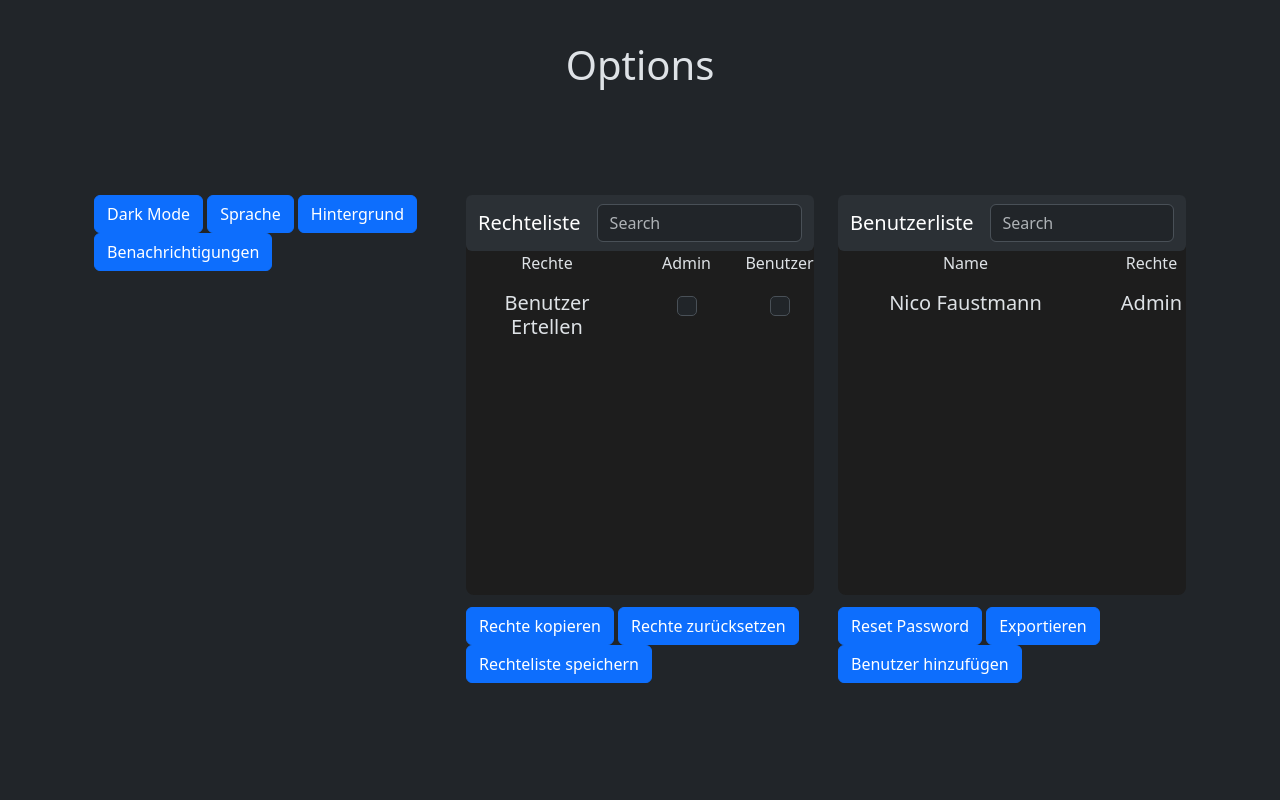
After one commit to febe3d/C.I.S., a Flask app: template templates/options.html in a window 1280 px wide. The commit adds this page. Run offline with Flask 3, Linux system fonts and the light colour scheme; the template is opened without the code that fills it, so the values that code supplies are empty.

Commit message:
options-page

```diff
--- a/static/css/styles.css
+++ b/static/css/styles.css
@@ -36,3 +36,16 @@ body {
         height: 100vh;
         margin: 0px;
     }
+
+    .header-centered{
+        text-align: center;
+        margin-top: 20px;
+        margin-bottom: 10px;
+    }
+
+    .internalizedlist{
+        height: 50vh;
+        background-color: rgb(29, 29, 29);
+        margin-bottom: 12px;
+        border-radius: 8px
+    }
--- /dev/null
+++ b/templates/options.html
@@ -0,0 +1,91 @@
+<!DOCTYPE html>
+<html lang="en" data-bs-theme="dark">
+  <head>
+    <meta charset="UTF-8" />
+    <meta
+      name="viewport"
+      content="width=device-width, initial-scale=1, shrink-to-fit=no"
+    />
+    <link href="https://cdn.jsdelivr.net/npm/bootstrap@5.3.2/dist/css/bootstrap.min.css" rel="stylesheet" integrity="sha384-T3c6CoIi6uLrA9TneNEoa7RxnatzjcDSCmG1MXxSR1GAsXEV/Dwwykc2MPK8M2HN" crossorigin="anonymous">
+    <link rel="stylesheet" type="text/css" href="../static/css/styles.css" />
+    <title>C.I.S. Corruption Detection</title>
+  </head>
+  <body>
+    <script src="https://cdn.jsdelivr.net/npm/bootstrap@5.3.2/dist/js/bootstrap.bundle.min.js" integrity="sha384-C6RzsynM9kWDrMNeT87bh95OGNyZPhcTNXj1NW7RuBCsyN/o0jlpcV8Qyq46cDfL" crossorigin="anonymous"></script>
+    <h1 class="header-centered">
+      Options
+    </h1><div class="container px-4 py-5" id="featured-3">
+      <div class="row g-4 py-5 row-cols-1 row-cols-lg-3">
+        <div class="feature col gap-5">
+          <button class="btn btn-primary" type="useradd">Dark Mode</button>
+          <button class="btn btn-primary" type="useradd">Sprache</button>
+          <button class="btn btn-primary" type="useradd">Hintergrund</button>
+          <button class="btn btn-primary" type="useradd">Benachrichtigungen</button>
+        </div>
+        <div class="feature col">
+          <div class="internalizedlist">
+          <nav class="navbar navbar-expand-lg bg-body-tertiary rounded" aria-label="Eleventh navbar example">
+            <div class="container-fluid">
+              <a class="navbar-brand" href="#">Rechteliste</a>
+              <button class="navbar-toggler" type="button" data-bs-toggle="collapse" data-bs-target="#navbarsExample09" aria-controls="navbarsExample09" aria-expanded="false" aria-label="Toggle navigation">
+                <span class="navbar-toggler-icon"></span>
+              </button>
+              <div class="collapse navbar-collapse" id="navbarsExample09">
+                <form role="search">
+                  <input class="form-control" type="search" placeholder="Search" aria-label="Search">
+                </form>
+              </div>
+            </div>
+          </nav>
+            <div class="row mb-3 text-center">
+              <div class="col-6 themed-grid-col">Rechte</div>
+              <div class="col-3 themed-grid-col">Admin</div>
+              <div class="col-3 themed-grid-col">Benutzer</div>
+            </div>
+            <div class="row mb-3 text-center h5">
+              <div class="col-6 themed-grid-col">Benutzer Ertellen</div>
+              <div class="col-3 themed-grid-col">
+                <input class="form-check-input" type="checkbox" value="create-users-admin" id="flexCheckDefault">
+              </div>
+              <div class="col-3 themed-grid-col">
+
+                <input class="form-check-input" type="checkbox" value="create-users-user" id="flexCheckDefault">
+              </div>
+            </div>
+          </div>
+          <button class="btn btn-primary" type="copy-permissions">Rechte kopieren</button>
+          <button class="btn btn-primary" type="userexport">Rechte zurücksetzen</button>
+          <button class="btn btn-primary" type="useradd">Rechteliste speichern</button>
+        </div>
+        <div class="feature col">
+          <div class="internalizedlist">
+          <nav class="navbar navbar-expand-lg bg-body-tertiary rounded" aria-label="Eleventh navbar example">
+            <div class="container-fluid">
+              <a class="navbar-brand" href="#">Benutzerliste</a>
+              <button class="navbar-toggler" type="button" data-bs-toggle="collapse" data-bs-target="#navbarsExample09" aria-controls="navbarsExample09" aria-expanded="false" aria-label="Toggle navigation">
+                <span class="navbar-toggler-icon"></span>
+              </button>
+              <div class="collapse navbar-collapse" id="navbarsExample09">
+                <form role="search">
+                  <input class="form-control" type="search" placeholder="Search" aria-label="Search">
+                </form>
+              </div>
+            </div>
+          </nav>
+            <div class="row mb-3 text-center">
+              <div class="col-9 themed-grid-col">Name</div>
+              <div class="col-3 themed-grid-col">Rechte</div>
+            </div>
+            <div class="row mb-3 text-center h5">
+              <div class="col-9 themed-grid-col">Nico Faustmann</div>
+              <div class="col-3 themed-grid-col">Admin</div>
+            </div>
+          </div>
+          <button class="btn btn-primary" type="userreset">Reset Password</button>
+          <button class="btn btn-primary" type="userexport">Exportieren</button>
+          <button class="btn btn-primary" type="useradd">Benutzer hinzufügen</button>
+        </div>
+      </div>
+    </div>
+  </body>
+</html>
```
Also changed, not shown: templates/login.html (+8 -8 lines).
